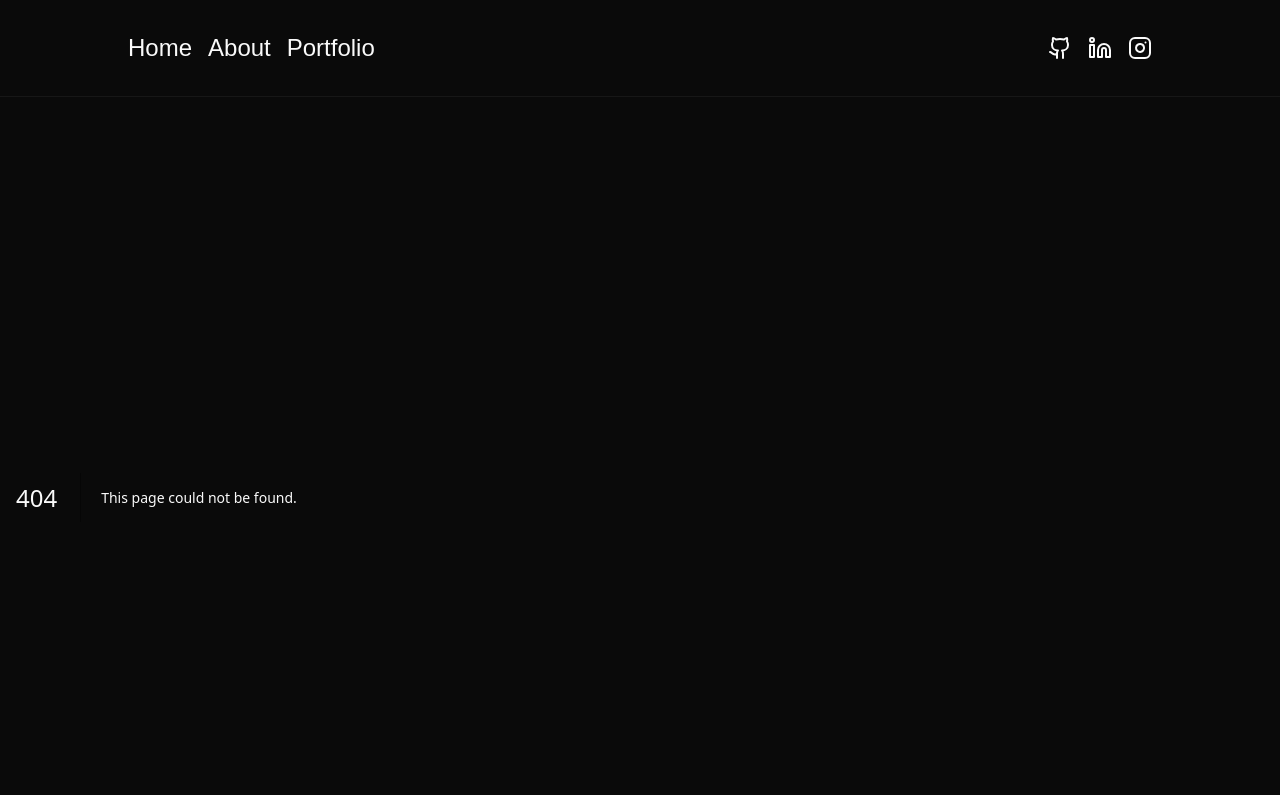
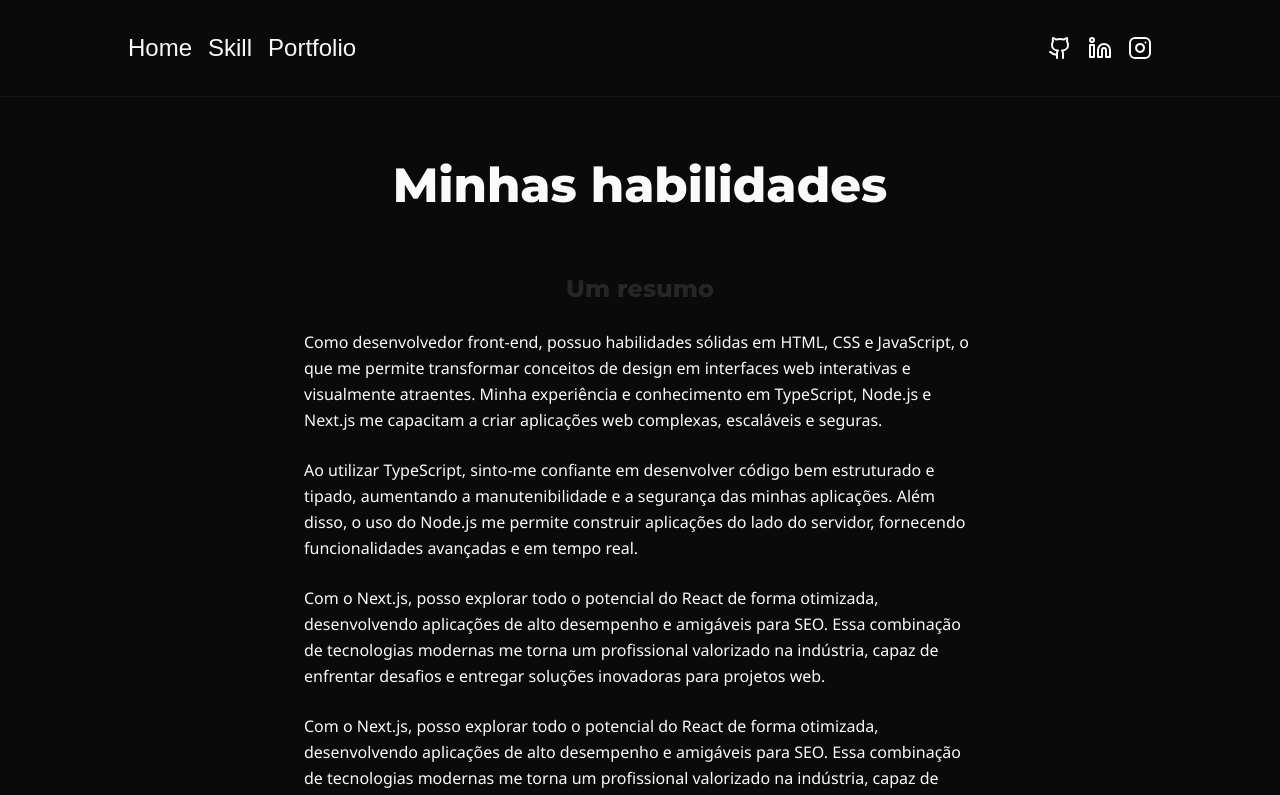
Before and after one commit to Alexxcamargo1000/portfolio-web, a Next.js app: page /skill in a window 1280 px wide. Before the commit this address had no page. Shown: the top 795 px of the page. Built offline with nearby package versions, Linux system fonts and the light colour scheme; a web font is replaced by a local one; what tailwindcss-animated would draw is missing.

Commit message:
feat: add content skill

```diff
--- a/src/app/about/page.tsx
+++ b/src/app/skill/page.tsx
@@ -6,40 +6,51 @@ import clsx from 'clsx'
 
 import type { Skill } from '@/components/Radar'
 
-export default function About() {
+export default function SkillPage() {
   const [skill, setSkill] = useState<Skill>('HTML')
 
   return (
     <div className="flex-1 flex items-center flex-col my-16 gap-16 max-w-3xl mx-auto">
       <h1 className="animate-fade font-montserrat md:text-5xl text-3xl font-bold">
-        Umlabore eu velit duis aliqua
+        Minhas habilidades
       </h1>
 
-      <div className="flex items-center flex-col gap-6 max-w-2xl p-4 md:p-0">
+      <div className="flex items-center leading-relaxed flex-col gap-6 max-w-2xl p-4 md:p-0">
         <h2 className="text-2xl font-montserrat font-bold text-neutral-800">
-          BIOGRAPHY
+          Um resumo
         </h2>
-        <p className=" text-justify">
-          Consectetur consequat amet eiusmod occaecat. Reprehenderit adipisicing
-          proident adipisicing officia nostrud aute incididunt fugiat voluptate
-          amet mollit. Non exercitation cillum occaecat aliqua nulla ea ullamco
-          ea voluptate exercitation duis quis enim ex occaecat. Nisi
-          reprehenderit nulla est officia minim excepteur in dolor anim eiusmod
-          mollit est laborum sint qui.
+        <p className=" ">
+          Como desenvolvedor front-end, possuo habilidades sólidas em HTML, CSS
+          e JavaScript, o que me permite transformar conceitos de design em
+          interfaces web interativas e visualmente atraentes. Minha experiência
+          e conhecimento em TypeScript, Node.js e Next.js me capacitam a criar
+          aplicações web complexas, escaláveis e seguras.
         </p>
-        <p className="text-justify">
-          Consectetur consequat amet eiusmod occaecat. Reprehenderit adipisicing
-          proident adipisicing officia nostrud aute incididunt fugiat voluptate
-          amet mollit. Non exercitation cillum occaecat aliqua nulla ea ullamco
-          ea voluptate exercitation duis quis enim ex occaecat. Nisi
-          reprehenderit nulla est officia minim excepteur in dolor anim eiusmod
-          mollit est laborum sint qui.
+        <p className="">
+          Ao utilizar TypeScript, sinto-me confiante em desenvolver código bem
+          estruturado e tipado, aumentando a manutenibilidade e a segurança das
+          minhas aplicações. Além disso, o uso do Node.js me permite construir
+          aplicações do lado do servidor, fornecendo funcionalidades avançadas e
+          em tempo real.
+        </p>
+        <p className="">
+          Com o Next.js, posso explorar todo o potencial do React de forma
+          otimizada, desenvolvendo aplicações de alto desempenho e amigáveis
+          para SEO. Essa combinação de tecnologias modernas me torna um
+          profissional valorizado na indústria, capaz de enfrentar desafios e
+          entregar soluções inovadoras para projetos web.
         </p>
 
-        <div className="w-60 h-60 bg-neutral-900 rounded-lg" />
+        <p className="">
+          Com o Next.js, posso explorar todo o potencial do React de forma
+          otimizada, desenvolvendo aplicações de alto desempenho e amigáveis
+          para SEO. Essa combinação de tecnologias modernas me torna um
+          profissional valorizado na indústria, capaz de enfrentar desafios e
+          entregar soluções inovadoras para projetos web.
+        </p>
       </div>
 
-      <div className="flex flex-col items-center ">
+      <div className="flex flex-col items-center">
         <h2 className="text-2xl font-montserrat font-bold text-neutral-800">
           Skills
         </h2>
--- a/src/components/Footer.tsx
+++ b/src/components/Footer.tsx
@@ -1,7 +1,7 @@
 export function Footer() {
   return (
     <footer className="flex py-8 items-center justify-center border-t border-t-neutral-900">
-      <span className="font-slack text-2xl">© All Rights Reserved.</span>
+      <span className="font-slack text-xl">© All Rights Reserved.</span>
     </footer>
   )
 }
--- a/src/components/Header.tsx
+++ b/src/components/Header.tsx
@@ -13,10 +13,10 @@ export function Header() {
             Home
           </Link>
           <Link
-            href="/about"
+            href="/skill"
             className="font-slack text-2xl hover:text-cyan-600 transition-colors"
           >
-            About
+            Skill
           </Link>
           <Link
             href="/portfolio"
--- a/src/components/MobileHeader.tsx
+++ b/src/components/MobileHeader.tsx
@@ -1,5 +1,5 @@
 'use client'
-import { Menu, X, Home, User2, Folder } from 'lucide-react'
+import { Menu, X, Home, Folder, GraduationCap } from 'lucide-react'
 import clsx from 'clsx'
 import { useState } from 'react'
 import Link from 'next/link'
@@ -36,11 +36,11 @@ export function MobileHeader() {
             </Link>
             <Link
               onClick={() => setIsOpen(false)}
-              href="/about"
+              href="/skill"
               className="flex items-center cursor-pointer gap-2 justify-center p-3"
             >
-              <User2 size={16} />
-              About
+              <GraduationCap size={16} />
+              Skill
             </Link>
             <Link
               onClick={() => setIsOpen(false)}
```
